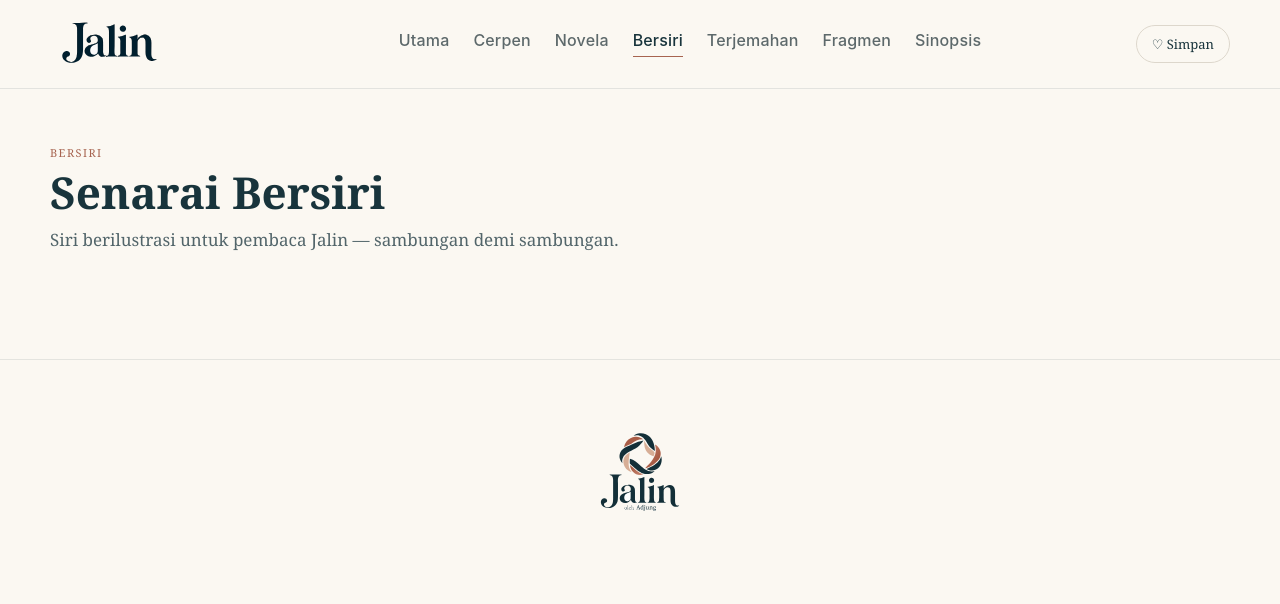
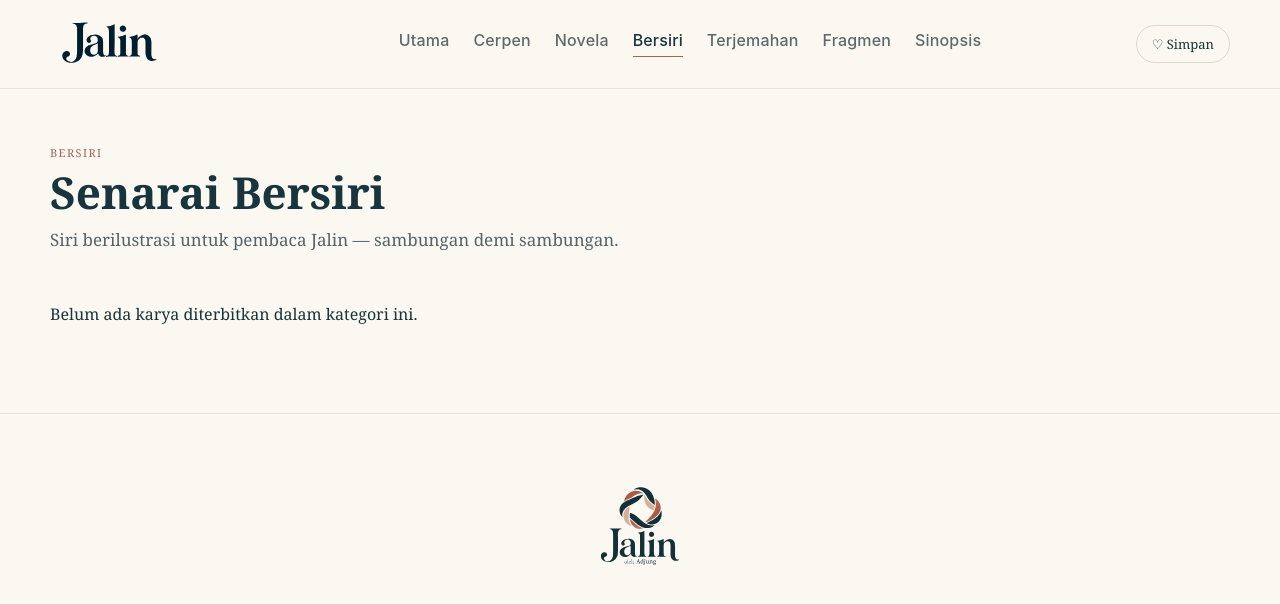
Before and after one commit to alkutawi01/jalin, a Next.js app: page /kategori/bersiri in a window 1280 px wide. Shown: the top 604 px of the page. Built offline with nearby package versions, Linux system fonts and the light colour scheme.

Commit message:
fix: production reader regressions

```diff
--- a/src/app/kategori/[type]/page.tsx
+++ b/src/app/kategori/[type]/page.tsx
@@ -127,6 +127,7 @@ export default async function CategoryPage({ params }: { params: Promise<{ type:
               <p className="category-intro">{meta.intro}</p>
             </header>
             <div className="work-list">
+              {seriesList.length === 0 ? <div className="category-empty"><p>Belum ada karya diterbitkan dalam kategori ini.</p></div> : null}
               {seriesList.map((series) => (
                 <SeriesCard
                   key={series.id}
@@ -161,6 +162,7 @@ export default async function CategoryPage({ params }: { params: Promise<{ type:
           </header>
 
           <div className="work-list">
+            {works.length === 0 ? <div className="category-empty"><p>Belum ada karya diterbitkan dalam kategori ini.</p></div> : null}
             {works.map((work) => (
               <WorkCard key={work.slug} work={work} type={type} />
             ))}
```
